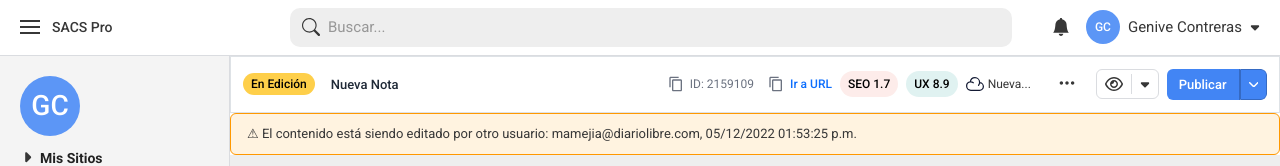
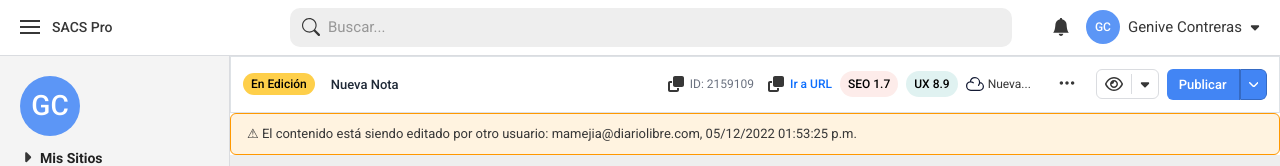
Before and after one commit to gabyflo/sacs-pro-prototype, a React (Vite) app: page / in a window 1280 px wide. Shown: the top 166 px of the page. Built offline with nearby package versions, Linux system fonts and the light colour scheme.

Commit message:
Update copy icon to Figma design and fix toggle thumb behavior
Co-Authored-By: Claude Sonnet 4.6 <noreply@anthropic.com>

```diff
--- a/src/app/pages/EditorShell.tsx
+++ b/src/app/pages/EditorShell.tsx
@@ -26,8 +26,8 @@ function CaretDownIcon() {
 }
 function CopyIcon() {
   return (
-    <svg width="16" height="16" viewBox="0 0 24 24" fill="#6b7280">
-      <path d="M16 1H4c-1.1 0-2 .9-2 2v14h2V3h12V1zm3 4H8c-1.1 0-2 .9-2 2v14c0 1.1.9 2 2 2h11c1.1 0 2-.9 2-2V7c0-1.1-.9-2-2-2zm0 16H8V7h11v14z" />
+    <svg width="16" height="16" viewBox="0 0 20 20" fill="#373737">
+      <path d="M8.75 0C7.37109 0 6.25 1.12109 6.25 2.5V11.25C6.25 12.6289 7.37109 13.75 8.75 13.75H17.5C18.8789 13.75 20 12.6289 20 11.25V2.5C20 1.12109 18.8789 0 17.5 0H8.75ZM2.5 6.25C1.12109 6.25 0 7.37109 0 8.75V17.5C0 18.8789 1.12109 20 2.5 20H11.25C12.6289 20 13.75 18.8789 13.75 17.5V15H11.25V17.5H2.5V8.75H5V6.25H2.5Z" />
     </svg>
   );
 }
--- a/src/app/pages/NewNote.tsx
+++ b/src/app/pages/NewNote.tsx
@@ -32,8 +32,8 @@ function CaretDownSvg() {
 }
 function CopyIcon() {
   return (
-    <svg width="16" height="16" viewBox="0 0 24 24" fill="#6b7280">
-      <path d="M16 1H4c-1.1 0-2 .9-2 2v14h2V3h12V1zm3 4H8c-1.1 0-2 .9-2 2v14c0 1.1.9 2 2 2h11c1.1 0 2-.9 2-2V7c0-1.1-.9-2-2-2zm0 16H8V7h11v14z" />
+    <svg width="16" height="16" viewBox="0 0 20 20" fill="#373737">
+      <path d="M8.75 0C7.37109 0 6.25 1.12109 6.25 2.5V11.25C6.25 12.6289 7.37109 13.75 8.75 13.75H17.5C18.8789 13.75 20 12.6289 20 11.25V2.5C20 1.12109 18.8789 0 17.5 0H8.75ZM2.5 6.25C1.12109 6.25 0 7.37109 0 8.75V17.5C0 18.8789 1.12109 20 2.5 20H11.25C12.6289 20 13.75 18.8789 13.75 17.5V15H11.25V17.5H2.5V8.75H5V6.25H2.5Z" />
     </svg>
   );
 }
--- a/src/app/pages/tabs/InfoBasica.tsx
+++ b/src/app/pages/tabs/InfoBasica.tsx
@@ -83,13 +83,12 @@ function Toggle({ checked, onChange, label }: {
         aria-checked={checked}
         onClick={() => onChange(!checked)}
         className={`relative w-[44px] h-[24px] rounded-full transition-colors duration-200 focus:outline-none shrink-0 ${
-          checked ? "bg-[#1976d2]" : "bg-[#E0E0E0]"
+          checked ? "bg-[#5c96f6]" : "bg-[#E0E0E0]"
         }`}
       >
         <span
-          className={`absolute top-[2px] w-[20px] h-[20px] rounded-full shadow-sm transition-transform duration-200 ${
-            checked ? "bg-white translate-x-[22px]" : "bg-[#9E9E9E] translate-x-[2px]"
-          }`}
+          className="absolute top-[2px] right-[2px] w-[20px] h-[20px] bg-white rounded-full shadow-sm transition-transform duration-200"
+          style={{ transform: checked ? "translateX(0px)" : "translateX(-22px)" }}
         />
       </button>
       <span className="text-[14px] text-[rgba(0,0,0,0.87)] font-['Roboto',sans-serif] select-none">{label}</span>
```
